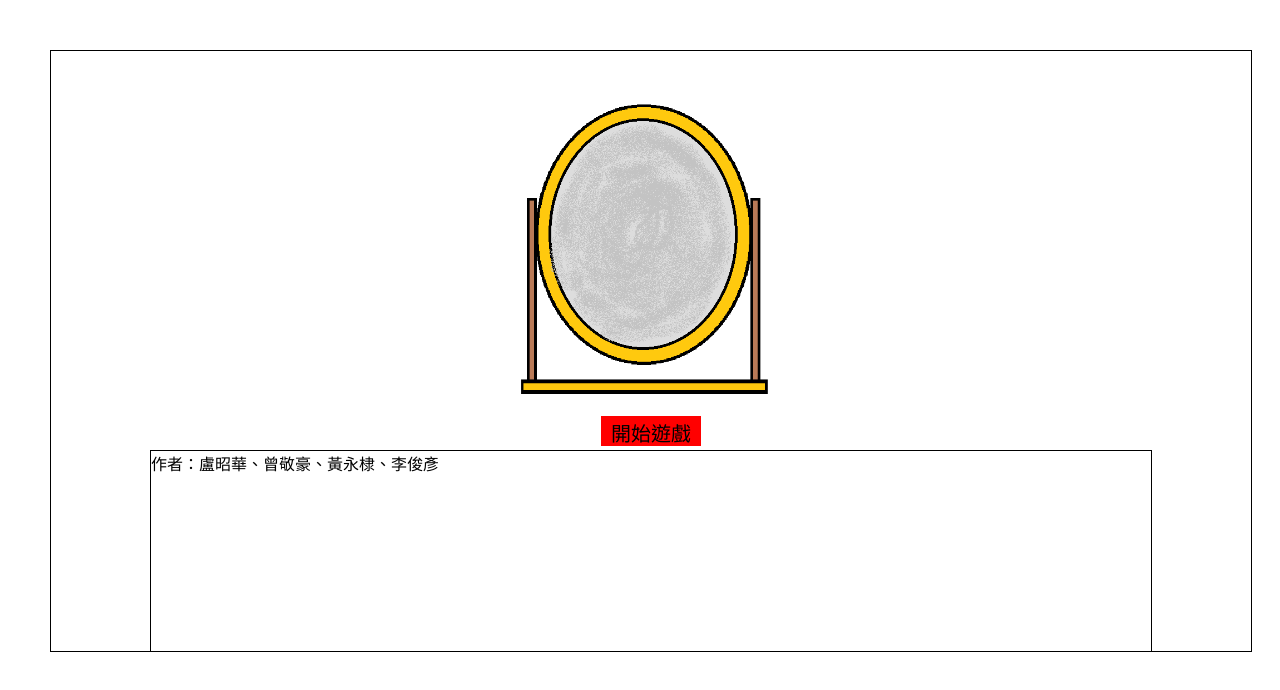
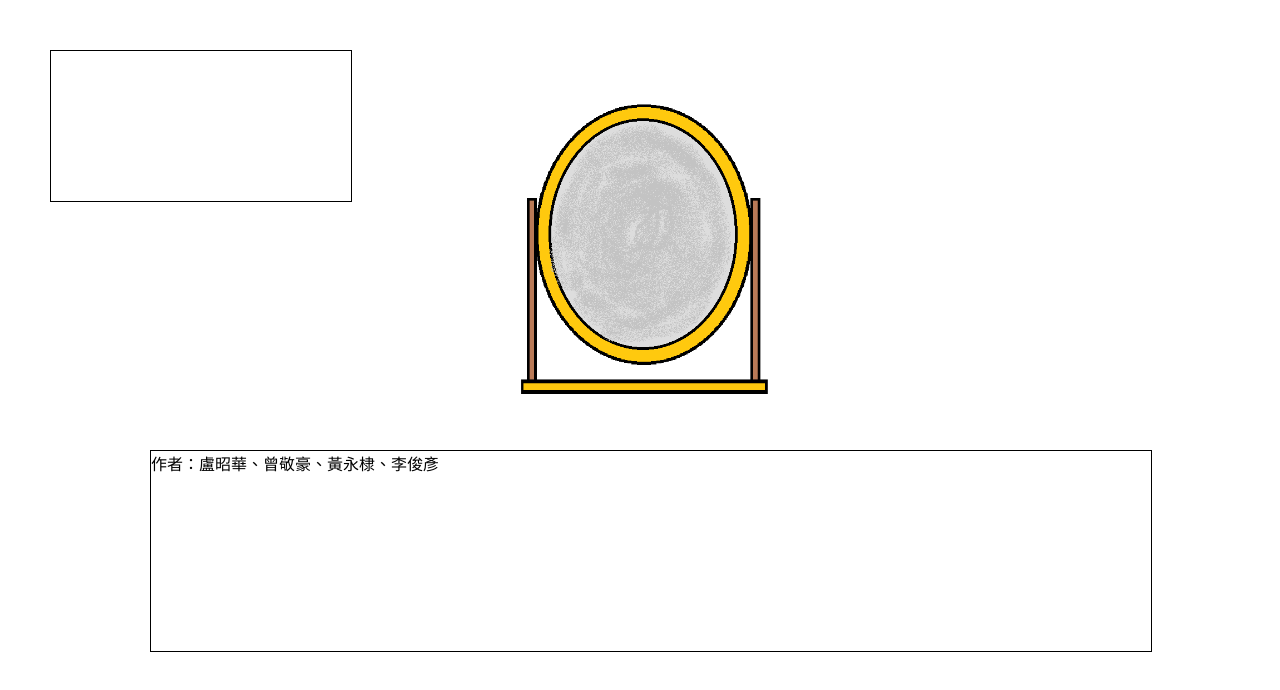
Before and after one commit to skps2010/mirrior_of_love, a plain HTML site: page index.html in a window 1280 px wide. Drawn offline with Linux system fonts and the light colour scheme.

Commit message:
Add files via upload

```diff
--- a/index.html
+++ b/index.html
@@ -2,8 +2,7 @@
 
 <head>
     <meta charset="UTF-8">
-    <meta name="viewport" content="width=device-width, initial-scale=1.0">
-    <title>風月寶鑑</title>
+    <title>遊戲</title>
     <script src="jquery.js"></script>
     <link rel="stylesheet" href="style.css">
     <script src="story.js"></script>
@@ -14,7 +13,7 @@
     <div id="text">作者：盧昭華、曾敬豪、黃永棣、李俊彥
     </div>
     <img src="img/風月鑒(模糊).png" id="img" title="範例圖片一">
-    <canvas id="map" width="1200" height="600"></canvas>
+    <canvas id="map"></canvas>
 </body>
 
 </html>
```
